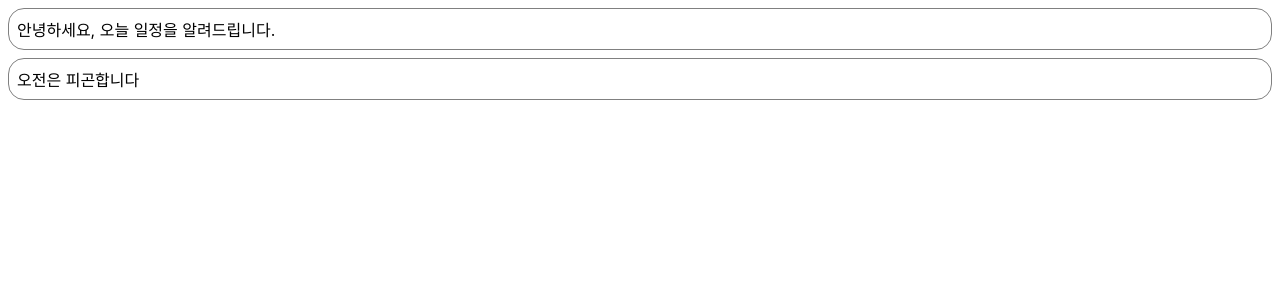
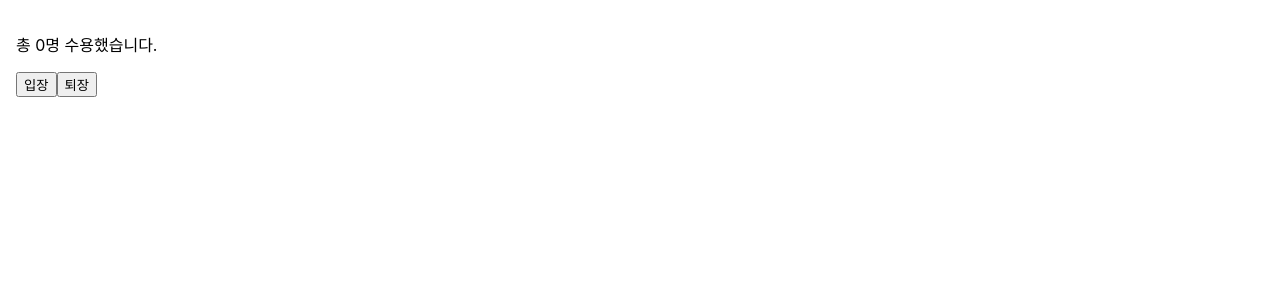
Before and after one commit to syt06162/Study-React, a React (Create React App) app: page / in a window 1280 px wide. Shown: the top 300 px of the page. Built offline with nearby package versions, Linux system fonts and the light colour scheme.

Commit message:
chapter_07 hook

```diff
--- /dev/null
+++ b/src/chapter_07/Accommodate.jsx
@@ -0,0 +1,38 @@
+import React from "react";
+import { useState } from "react";
+import { useEffect } from "react";
+import useCounter from "./useCounter";
+
+const MAX_CAPACITY = 10;
+
+function Accommodate(props) {
+    const [isFull, setIsFull] = useState(false);
+    const [count, increaseCount, decreaseCount] = useCounter(0);
+
+    useEffect( () => {
+        console.log("==================");
+        console.log("useEffect() is called.");
+        console.log(`isFull: ${isFull}`);
+    });
+
+    useEffect( () => {
+        setIsFull(count >= MAX_CAPACITY);
+        console.log(`Current count value: ${count}`);
+    }, [count]);
+
+    return (
+        <div style={{padding: 16}}>
+            <p>{`총 ${count}명 수용했습니다.`}</p>
+            <button onClick={increaseCount} disabled={isFull}>
+                입장
+            </button>
+            <button onClick={decreaseCount}>
+                퇴장
+            </button>
+
+            {isFull && <p style={{color: "red"}}>정원이 가득 찼습니다.</p>}
+        </div>
+    );
+}
+
+export default Accommodate;
--- /dev/null
+++ b/src/chapter_07/useCounter.jsx
@@ -0,0 +1,13 @@
+
+import { useState } from "react";
+
+function useCounter(initialValue) {
+    const [count, setCount] = useState(initialValue);
+
+    const increaseCount = () => setCount((count) => count + 1);
+    const decreaseCount = () => setCount((count) => Math.max(count - 1, 0));
+
+    return [count, increaseCount, decreaseCount];
+}
+
+export default useCounter;
--- a/src/index.js
+++ b/src/index.js
@@ -8,11 +8,12 @@
 import Clock from './chapter_04/Clock';
 import CommentList from './chapter_05/CommentList';
 import NotificationList from './chapter_06/NotificationList'
+import Accommodate from './chapter_07/Accommodate';
 
 const root = ReactDOM.createRoot(document.getElementById('root'));
 root.render(
   <React.StrictMode>
-    <NotificationList/>
+    <Accommodate/>
   </React.StrictMode>,
   document.getElementById("root")
 );
```
